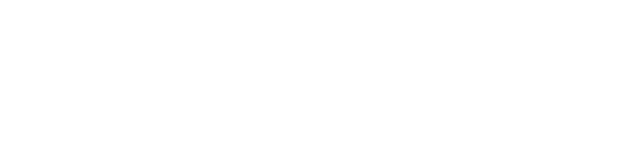
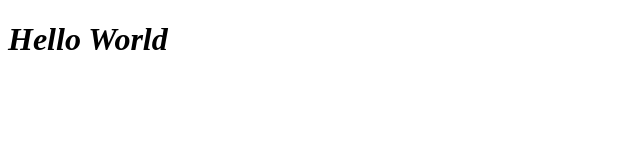
Before and after one commit to Littleguygabe/javascript-backup, a plain HTML site: page htmlPractice/practice1.html in a window 1280 px wide. Shown: the whole page, without its empty margins (0-640 px from the left). Drawn offline with Linux system fonts and the light colour scheme.

Commit message:
first bit of code

```diff
--- a/htmlPractice/practice1.html
+++ b/htmlPractice/practice1.html
@@ -6,6 +6,10 @@
     <title>Practice Html Webpage</title>
 </head>
 <body>
-
+    <header>
+        <h1>
+            <em><strong>Hello World</strong></em>
+        </h1>
+    </header>
 </body>
 </html>
```
